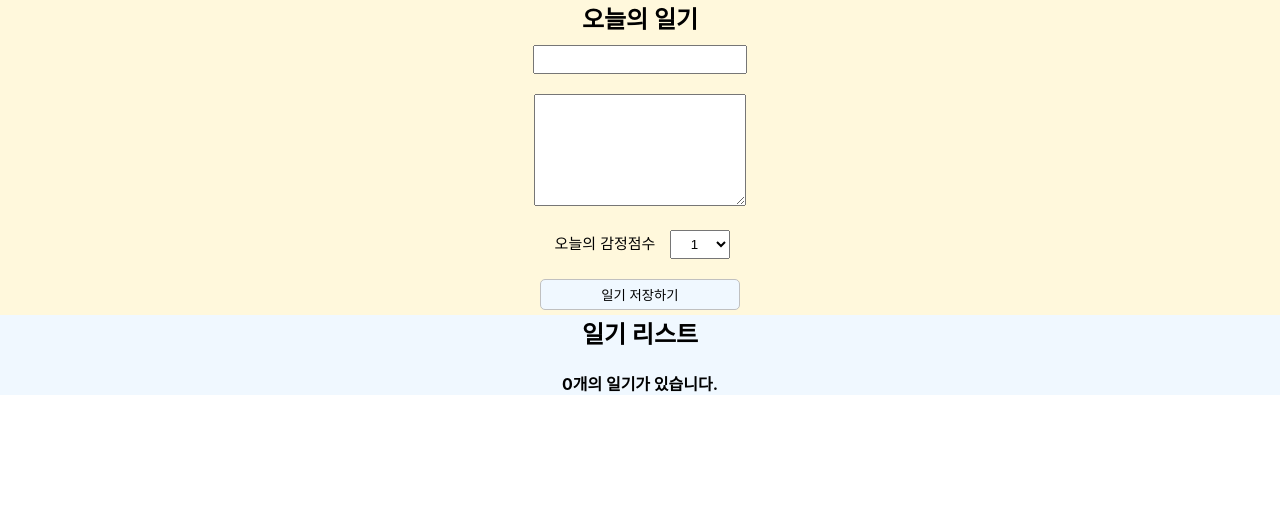
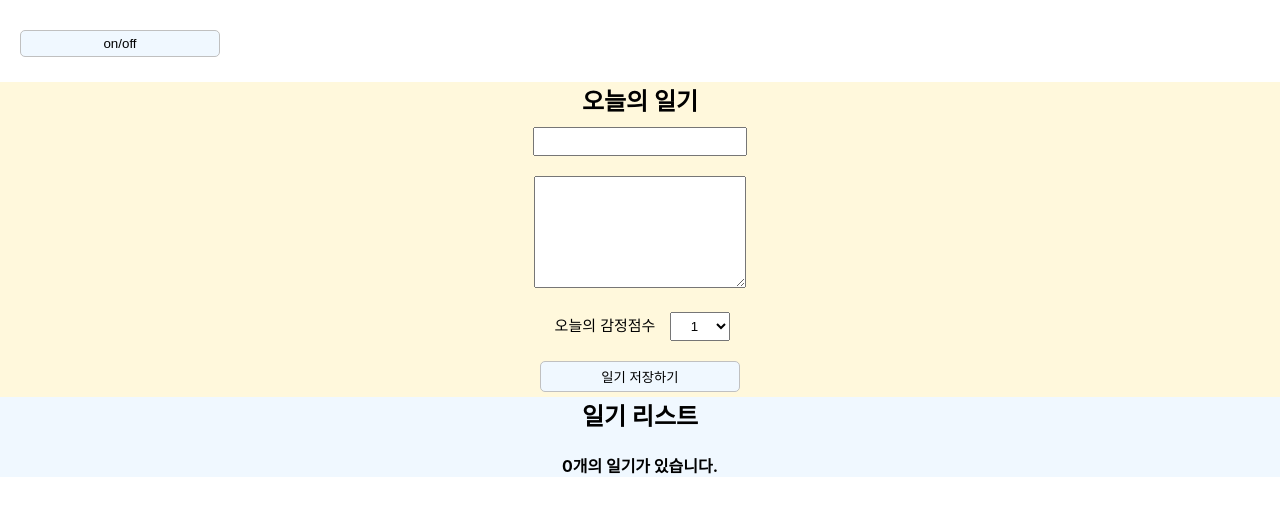
Before and after one commit to anjungin/reactExam, a React (Create React App) app: page / in a window 1280 px wide. Shown: the top 516 px of the page. Built offline with nearby package versions, Linux system fonts and the light colour scheme; the HTML template or start-up script is replaced by a standard one.

Commit message:
React Lifecycle 제어하기 - useEffect

```diff
--- a/src/App.js
+++ b/src/App.js
@@ -2,44 +2,8 @@
 import './App.css';
 import DiaryEditor from "./DiaryEditor";
 import DiaryList from "./DiaryList";
+import LifeCycle from "./LifeCycle";
 function App() {
-//    const dumyList = [
-//        {
-//            id: 1,
-//            author: "안정인",
-//            emotion:5,
-//            content:"먼작기",
-//            created_date: new Date().getTime()
-//        },
-//        {
-//            id: 2,
-//            author: "최윤서",
-//            emotion:4,
-//            content:"밤대",
-//            created_date: new Date().getTime()
-//        },
-//        {
-//            id: 3,
-//            author: "김진석",
-//            emotion:4,
-//            content:"뭔루팡",
-//            created_date: new Date().getTime()
-//        },{
-//            id: 4,
-//            author: "구도윤",
-//            emotion:5,
-//            content:"밤대랑 먼작기가 뭐예요?",
-//            created_date: new Date().getTime()
-//        },{
-//            id: 5,
-//            author: "김도균",
-//            emotion:1,
-//            content:"먼작기",
-//            created_date: new Date().getTime()
-//        }
-//
-//    ]
-
    const dataId = useRef(0);
    const [data, setData] = useState([]);
    const onCreate = (author, content, emotion) =>{
@@ -68,6 +32,7 @@
 
   return (
     <div className="App">
+        <LifeCycle />
         <DiaryEditor onCreate={onCreate}/>
         <DiaryList onEdit={onEdit} onRemove={onRemove} diaryList={data}/>
     </div>
--- /dev/null
+++ b/src/LifeCycle.js
@@ -0,0 +1,42 @@
+import React,{useEffect,useState} from 'react';
+
+const UnmountTest = ()=>{
+    useEffect(()=>{
+        console.log("Mount btn!");
+        return ()=>{
+            console.log("Unmount!");
+        };
+    },[]);
+    return <div>Unmount Testing Component</div>
+}
+
+const LifeCycle = ()=> {
+//    const [count,setCount] = useState(0);
+//    const [text,setText] = useState("");
+//
+//    useEffect(()=>{
+//        console.log("Mount");
+//    },[]);
+//
+//    useEffect(()=>{
+//        console.log("Update");
+//    });
+//
+//    useEffect(()=>{
+//        console.log(`Count : ${count}`);
+//        if(count>5){
+//        alert("count가 5를 넘음 1로 초기화");
+//        setCount(1);
+//        }
+//    },[count]);
+    const [isVisible, setVisible] = useState(false);
+    const toggle = () => setVisible(!isVisible);
+
+    return(
+    <div style={ {padding:20} }>
+        <button onClick={toggle}>on/off</button>
+        {isVisible && <UnmountTest/>}
+    </div>)
+}
+
+export default LifeCycle;
```
